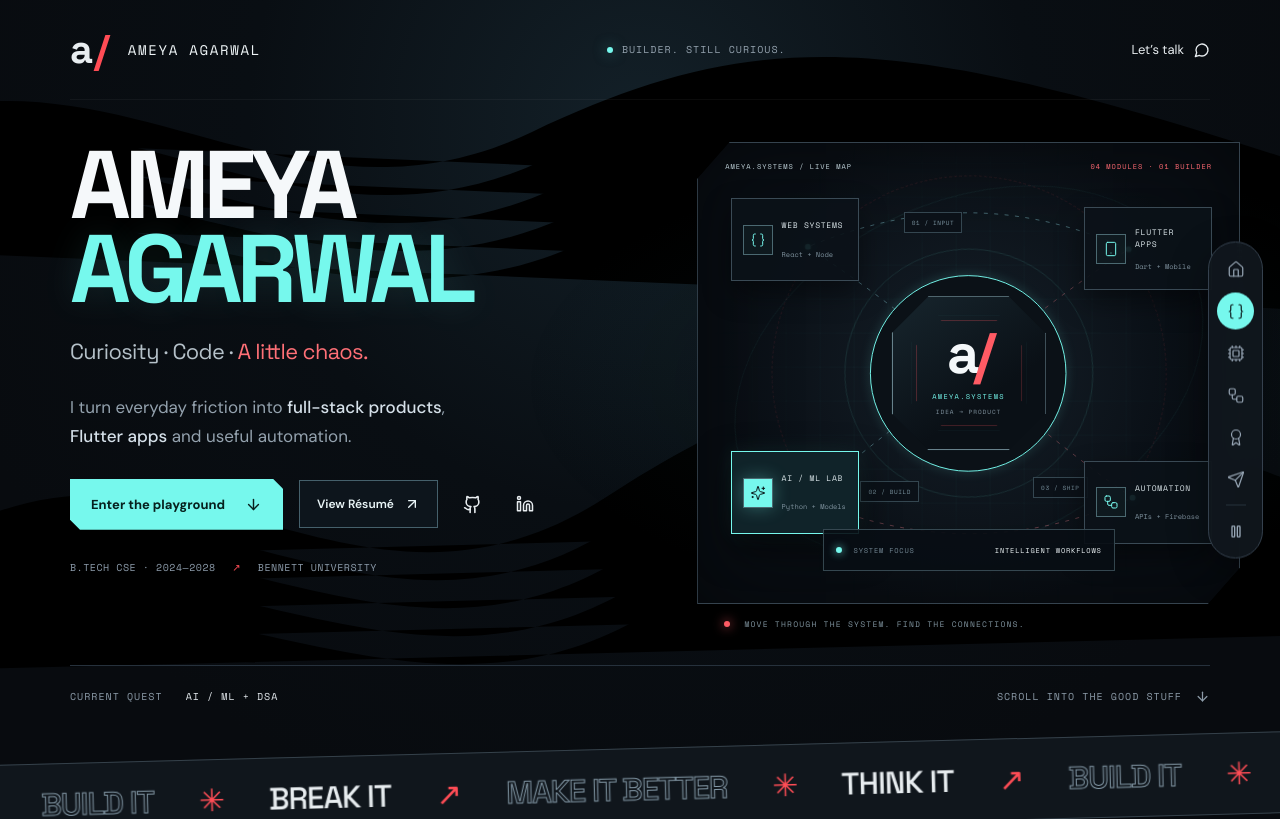
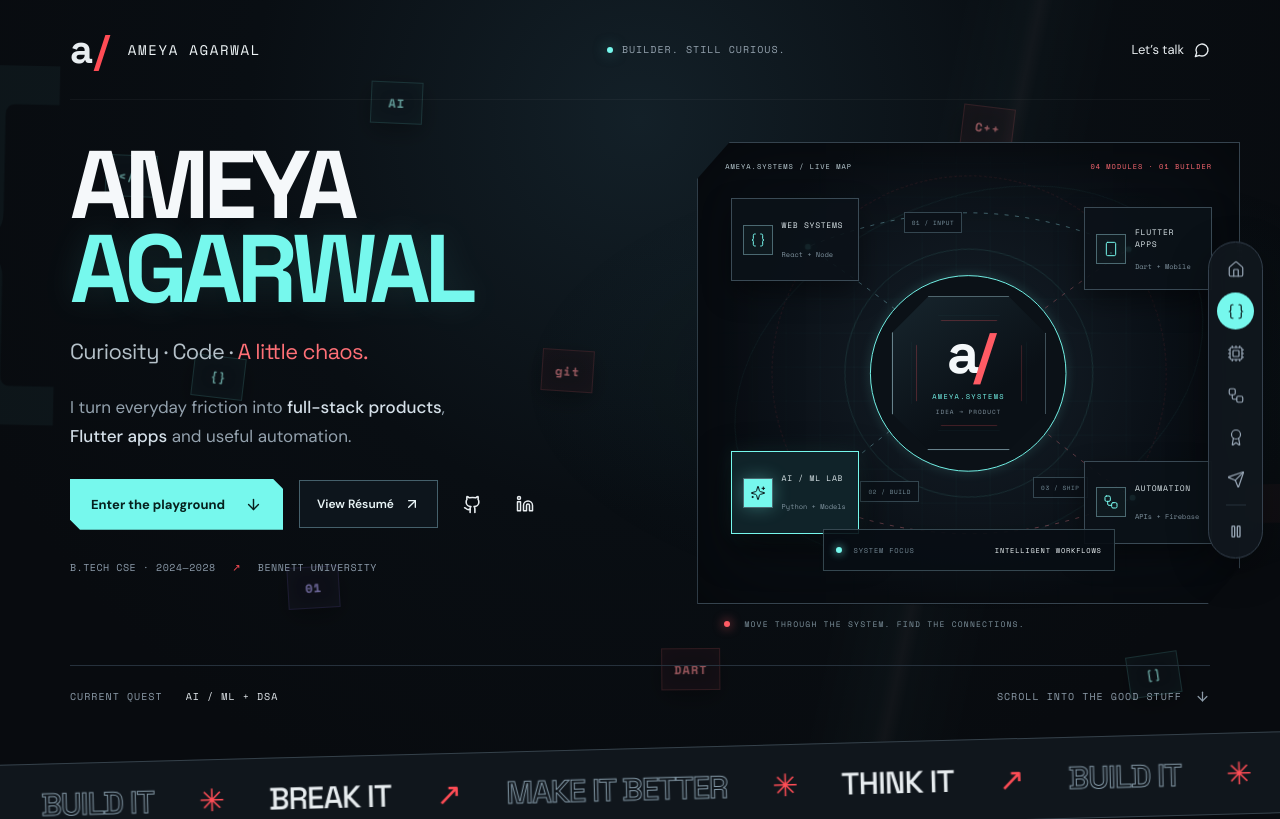
Before and after one commit to Ameya5006/Portfolio, a React (Vite) app: page / in a window 1280 px wide. Shown: the top 819 px of the page. Built offline with nearby package versions, Linux system fonts and the light colour scheme.

Commit message:
Render animated zero-gravity code background

```diff
--- a/src/App.tsx
+++ b/src/App.tsx
@@ -192,38 +192,21 @@ export default function HomePage() {
   const visibleProjects = projects.filter(project => filter === 'All' || (filter === 'Web' ? ['gym', 'palm'].includes(project.id) : ['amedic', 'ocean'].includes(project.id)));
   return <div className={`portfolio ${motion ? 'motion-on' : 'motion-off'}`}>
     <div className="ambient-background" aria-hidden="true">
-      <svg className="ambient-flow" viewBox="0 0 1600 900" preserveAspectRatio="xMidYMid slice">
-        <defs>
-          <linearGradient id="ambient-cyan-flow" x1="0" y1="0" x2="1" y2="0">
-            <stop offset="0" stopColor="#76f8ed" stopOpacity="0" />
-            <stop offset=".32" stopColor="#76f8ed" stopOpacity=".62" />
-            <stop offset=".7" stopColor="#76f8ed" stopOpacity=".24" />
-            <stop offset="1" stopColor="#76f8ed" stopOpacity="0" />
-          </linearGradient>
-          <linearGradient id="ambient-red-flow" x1="1" y1="0" x2="0" y2="1">
-            <stop offset="0" stopColor="#ff5b64" stopOpacity="0" />
-            <stop offset=".4" stopColor="#ff5b64" stopOpacity=".5" />
-            <stop offset=".76" stopColor="#ff5b64" stopOpacity=".2" />
-            <stop offset="1" stopColor="#ff5b64" stopOpacity="0" />
-          </linearGradient>
-        </defs>
-        <g className="flow-bank flow-bank-a">
-          <path d="M-180 170 C130 20 350 315 665 165 S1160 45 1780 255" />
-          <path d="M-190 205 C120 55 360 350 680 200 S1180 80 1790 290" />
-          <path d="M-200 240 C110 90 370 385 695 235 S1200 115 1800 325" />
-          <path d="M-210 275 C100 125 380 420 710 270 S1220 150 1810 360" />
-          <path d="M-220 310 C90 160 390 455 725 305 S1240 185 1820 395" />
-        </g>
-        <g className="flow-bank flow-bank-b">
-          <path d="M-120 700 C220 465 430 835 760 620 S1240 455 1740 650" />
-          <path d="M-135 735 C205 500 445 870 775 655 S1255 490 1755 685" />
-          <path d="M-150 770 C190 535 460 905 790 690 S1270 525 1770 720" />
-          <path d="M-165 805 C175 570 475 940 805 725 S1285 560 1785 755" />
-          <path d="M-180 840 C160 605 490 975 820 760 S1300 595 1800 790" />
-        </g>
-      </svg>
-      <span className="flow-haze haze-a" />
-      <span className="flow-haze haze-b" />
+      <span className="ambient-code-mark mark-left">{'{'}</span>
+      <span className="ambient-code-mark mark-right">{'}'}</span>
+      <div className="code-drift-field">
+        <i className="code-glyph glyph-1">{'</>'}</i>
+        <i className="code-glyph glyph-2">AI</i>
+        <i className="code-glyph glyph-3">C++</i>
+        <i className="code-glyph glyph-4">API</i>
+        <i className="code-glyph glyph-5">{'{}'}</i>
+        <i className="code-glyph glyph-6">git</i>
+        <i className="code-glyph glyph-7">ML</i>
+        <i className="code-glyph glyph-8">01</i>
+        <i className="code-glyph glyph-9">DART</i>
+        <i className="code-glyph glyph-10">{'[]'}</i>
+      </div>
+      <span className="code-scanline" />
     </div>
     {intro && <div className="intro-screen" role="status" aria-label="Ameya portfolio introduction"><div className="intro-logo">a<span>/</span></div><p className="mono">IDEAS INTO INTERFACES.</p><div className="intro-line" /><button onClick={() => setIntro(false)} aria-label="Skip introduction"><X size={16} /> Skip intro</button></div>}
     <a className="skip-link" href="#work">Skip to projects</a><div className="reading-progress" style={{ transform: `scaleX(${progress})` }} />
```
